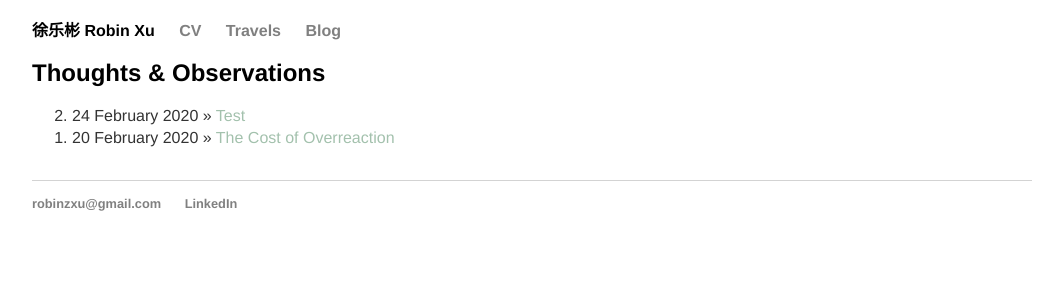
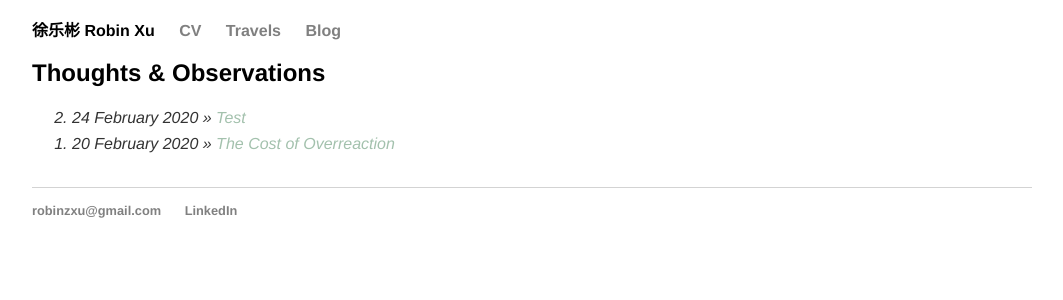
Before and after one commit to robinzxu/robinzxu.github.io, a Jekyll site: the page built from blog/index.html, in a window 1280 px wide. Shown: the top 300 px of the page, without its empty margins (108-1171 px from the left). Built offline with Jekyll 4.4.1, drawn with Linux system fonts in a browser that asks for light colours.

Commit message:
Update main.css

```diff
--- a/css/main.css
+++ b/css/main.css
@@ -68,7 +68,7 @@
  }
 
 /* Blog */
-ol.posts { margin: 20px auto 30px; font-size: 1em; }
+ol.posts { margin: 20px auto 30px; font-size: 1em; line-height: 1.618em; font-style: italic; }
 /* ul.posts li { list-style: square; } */
 
 /* CV */
```
